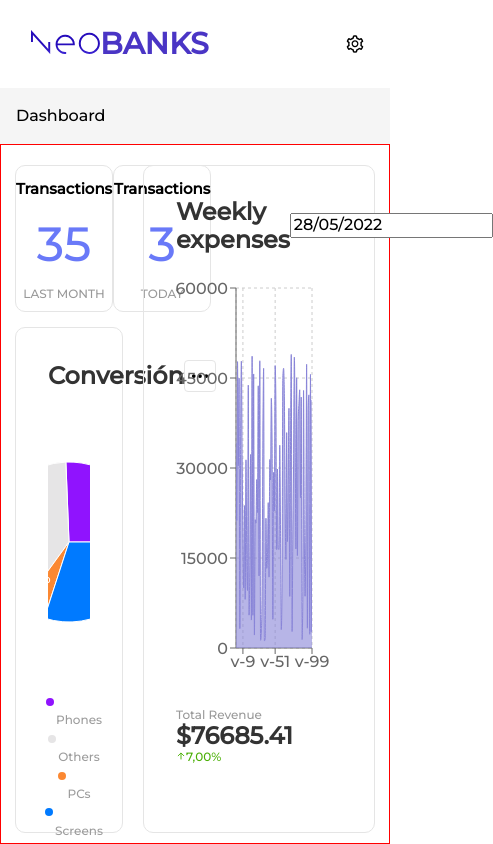
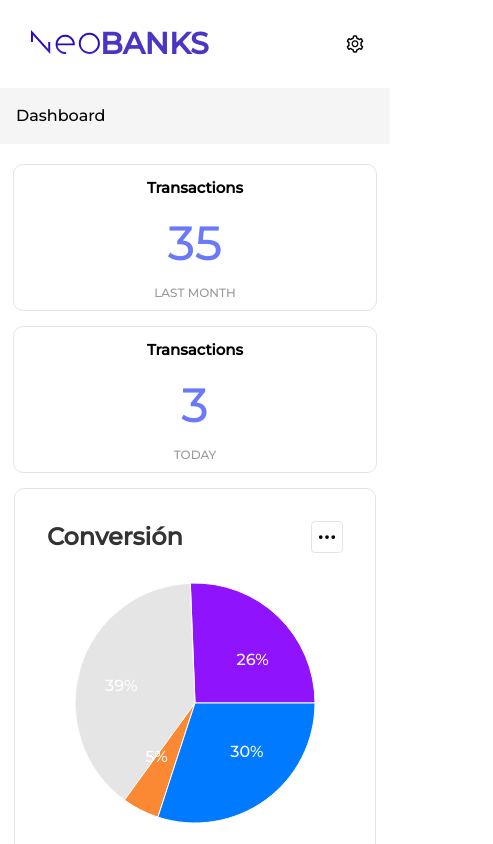
Before and after one commit to bryantamayo1/react-cross-platform-nuwe, a React (Vite) app: page / in a window 390 px wide. Shown: the top 844 px of the page, 493 px wide, since content can reach past the window. Built offline with nearby package versions, Linux system fonts and the light colour scheme.

Commit message:
Finished responsive web application Ok

```diff
--- a/index.html
+++ b/index.html
@@ -4,7 +4,7 @@
     <meta charset="UTF-8" />
     <link rel="icon" type="image/svg+xml" href="/src/assets/images//lfavicon.svg" />
     <meta name="viewport" content="width=device-width, initial-scale=1.0" />
-    <title>Vite App</title>
+    <title>NeoBanks</title>
   </head>
   <body>
     <div id="root"></div>
--- a/src/components/AreaChartGrpah.tsx
+++ b/src/components/AreaChartGrpah.tsx
@@ -15,8 +15,8 @@ export const AreaChartGrpah = ({ title, data }: AreaChartGrpahProps) => {
   const [startDate, setStartDate] = useState(new Date());
 
   return (
-    <div className="cardDashboard" style={{ marginLeft: 20, padding: 32 }}>
-      <div className="containerTitle">
+    <ContainerAreaChartGrpah className="cardDashboard">
+      <ContainerTitle>
         <Title>{title}</Title>
         <div>
           <DatePicker
@@ -25,8 +25,9 @@ export const AreaChartGrpah = ({ title, data }: AreaChartGrpahProps) => {
             onChange={(date:Date) => setStartDate(date)}
           />
         </div>
-      </div>
+      </ContainerTitle>
 
+     <div style={{ overflowX: 'auto', overflowY: 'hidden'}}>
       <ContianerGraph>
         <ResponsiveContainer width="100%" height="100%">
           <AreaChart
@@ -48,6 +49,7 @@ export const AreaChartGrpah = ({ title, data }: AreaChartGrpahProps) => {
           </AreaChart>
         </ResponsiveContainer>
       </ContianerGraph>
+      </div>
 
       <MiniTitle marginStyle="30px 0px 0px 0px">Total Revenue</MiniTitle>
       <Title>$76685.41</Title>
@@ -55,16 +57,40 @@ export const AreaChartGrpah = ({ title, data }: AreaChartGrpahProps) => {
         <IoArrowUpOutline size="10" color="#4AAF05"/>
         <MiniTitle marginStyle="0px" color="#4AAF05">7,00%</MiniTitle>
       </ContainerPercent>
-    </div>
+    </ContainerAreaChartGrpah>
   )
 }
 
+const ContainerAreaChartGrpah = styled.div`
+  padding: 32px;
+  margin-left: 20px;
+  @media(max-width: 900px){
+    margin-left: 0;
+  }
+`;
 const ContianerGraph = styled.div`
     margin-top: 25px;
     height: 400px;
+
+    @media(max-width: 768px) {
+      height: 400px;
+      width: 800px;
+    }
 `;
 const ContainerPercent = styled.div`
     align-items: center;
     display: flex;
     justify-content: start;
+    margin-top: 10px;
 `;
+const ContainerTitle = styled.div`
+    align-items: center;
+    display: flex;
+    justify-content: space-between;
+
+    @media(max-width: 768px) {
+      flex-direction: column;
+      align-items: start;
+      row-gap: 10px;
+    }
+`;
--- a/src/components/MiniCard.tsx
+++ b/src/components/MiniCard.tsx
@@ -21,6 +21,10 @@ const ContainerMiniCard = styled.div`
     height: 145px;
     text-align: center;
     width: 178px;
+
+    @media(max-width: 1300px){
+        width: 100%;
+    }
 `;
 const CardTitle = styled.div`
     font-size: 15px;
--- a/src/components/PieChartCard.tsx
+++ b/src/components/PieChartCard.tsx
@@ -4,12 +4,27 @@ import { BsThreeDots } from "react-icons/bs";
 import { PieChart, Pie, Cell, ResponsiveContainer } from 'recharts';
 import { ItemFooterPieChart } from './ItemFooterPieChart';
 import { Title } from './MyComponents';
+import { useCalculateWindow } from '../hooks/useCalculateWindow';
+import { useEffect, useState } from 'react';
 
 type PieChartProps = {
   title: string,
   data: dataPieChartInterface[],
 }
 export const PieChartCard = ({ title, data }: PieChartProps) => {
+  const [widthPieChart, setInnerWidth] = useState(0);
+  const {innerWidth} = useCalculateWindow();
+
+  useEffect(() => {
+    if(innerWidth >= 1200){
+      setInnerWidth(120);
+    }else if(innerWidth < 1200 && innerWidth >= 900){
+      setInnerWidth(80);
+    }else if(innerWidth < 900){
+      setInnerWidth(120);
+    }
+  }, [innerWidth])
+
 
   const RADIAN = Math.PI / 180;
   const renderCustomizedLabel = ({ cx, cy, midAngle, innerRadius, outerRadius, percent, index }: any) => {
@@ -42,7 +57,7 @@ export const PieChartCard = ({ title, data }: PieChartProps) => {
                 cy="50%"
                 labelLine={false}
                 label={renderCustomizedLabel}
-                outerRadius={80}
+                outerRadius={widthPieChart}
                 fill="#8884d8"
                 dataKey="value"
               >
@@ -64,8 +79,7 @@ export const PieChartCard = ({ title, data }: PieChartProps) => {
 }
 
 const ContianerPieChart = styled.div`
-    height: calc(100vh - 88px - 56px - 145px - 20px - 15px - 80px);
-    /* height: 472px; */
+    min-height: calc(100vh - 88px - 56px - 145px - 20px - 15px - 80px);
     margin-top: 15px;
     padding: 32px;
 `;
--- /dev/null
+++ b/src/hooks/useCalculateWindow.tsx
@@ -0,0 +1,25 @@
+import {useEffect, useState} from 'react';
+
+const getWindowSize = () => {
+    const { innerWidth, innerHeight} = window;
+    return {innerWidth,innerHeight }
+}
+
+/**
+ * Calculate in real time size window
+ * @returns Object with window.innerWidth and window.innerHeight
+ */
+export const useCalculateWindow = () => {
+
+    const [windowSize, setwindowSize] = useState(getWindowSize());
+
+    // Handle size menu
+    useEffect(() => {
+        function calculateSizeWindow(){
+            setwindowSize(getWindowSize());
+        }
+        window.addEventListener('resize', calculateSizeWindow);
+        return () =>  window.removeEventListener('resize', calculateSizeWindow);
+    }, []);
+    return windowSize;
+}
--- a/src/pages/Dashboard.tsx
+++ b/src/pages/Dashboard.tsx
@@ -77,14 +77,24 @@ const TitlePage = styled.div`
 `;
 
 const Main = styled.div`
-    border: 1px solid red;
     box-sizing: border-box;
     display: grid;
-    height: calc(100vh - 88px - 56px);
-    grid-template-columns: 30% 70%;
+    min-height: calc(100vh - 88px - 56px);
+    grid-template-columns: 25% 75%;
     padding: 20px 14px;
+
+    @media(max-width: 900px){
+        grid-template-columns: 100%;
+        grid-row-gap: 20px;
+    }
 `;
 const ContainerMiniCards = styled.div`
     display: flex;
     justify-content: space-between;
+
+    @media(max-width: 1300px){
+        align-items: center;
+        flex-direction: column;
+        row-gap: 15px;
+    }
 `;
```
